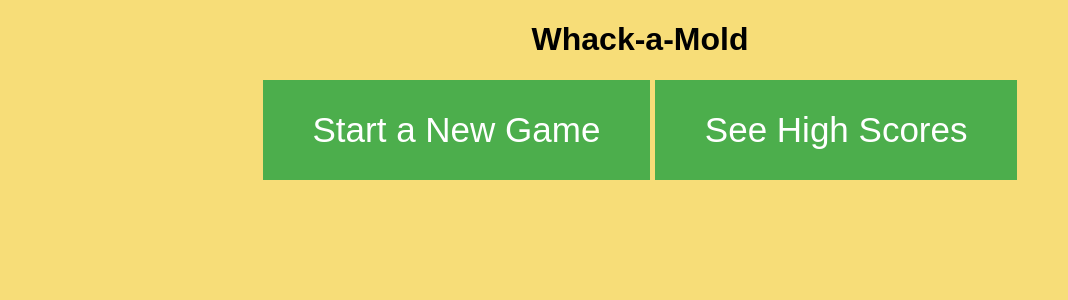
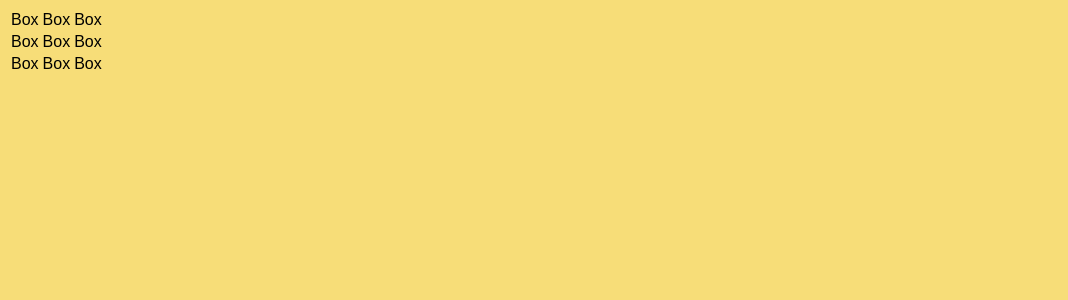
Before and after one commit to meltar/whackamold, a Rails app: page /games/new in a window 1280 px wide. Shown: the top 300 px of the page, without its empty margins (0-1068 px from the left). Run offline with Rails 7, Linux system fonts and the light colour scheme; style sheets or scripts are compiled from the project's sources; some libraries are stand-ins or nearby versions.

Commit message:
Added table to new game

```diff
--- a/app/views/games/new.html.erb
+++ b/app/views/games/new.html.erb
@@ -1,3 +1,13 @@
-<h1>Whack-a-Mold</h1>
-<%= link_to "Start a New Game", games_path() %>
-<%= link_to "See High Scores", "#" %>
+<table>
+  <tbody>
+    <% 3.times do |row| %>
+      <tr>
+        <% 3.times do |col| %>
+          <td class="">
+            Box
+          </td>
+        <% end %>
+      </tr>
+    <% end %>
+  </tbody>
+</table>
```
